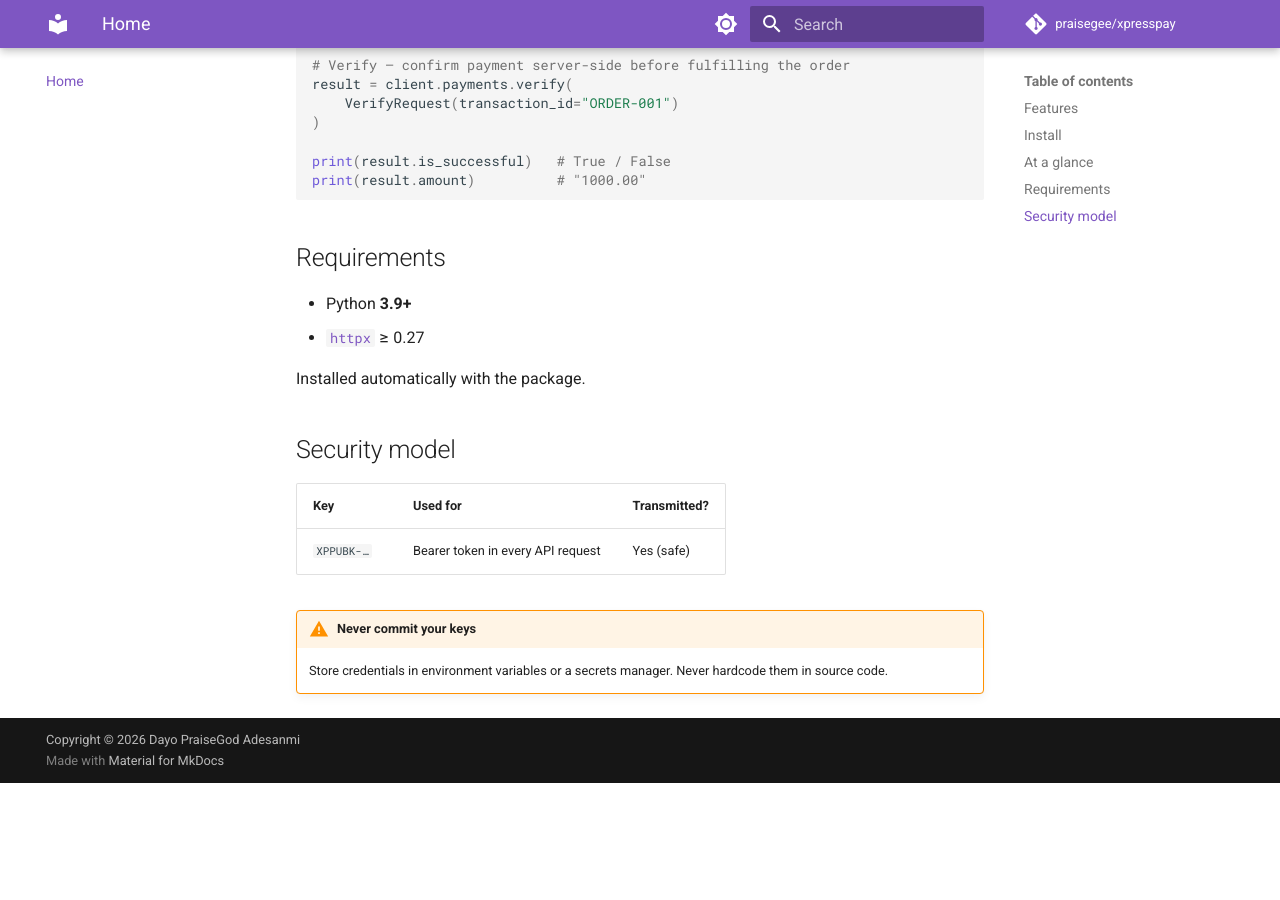
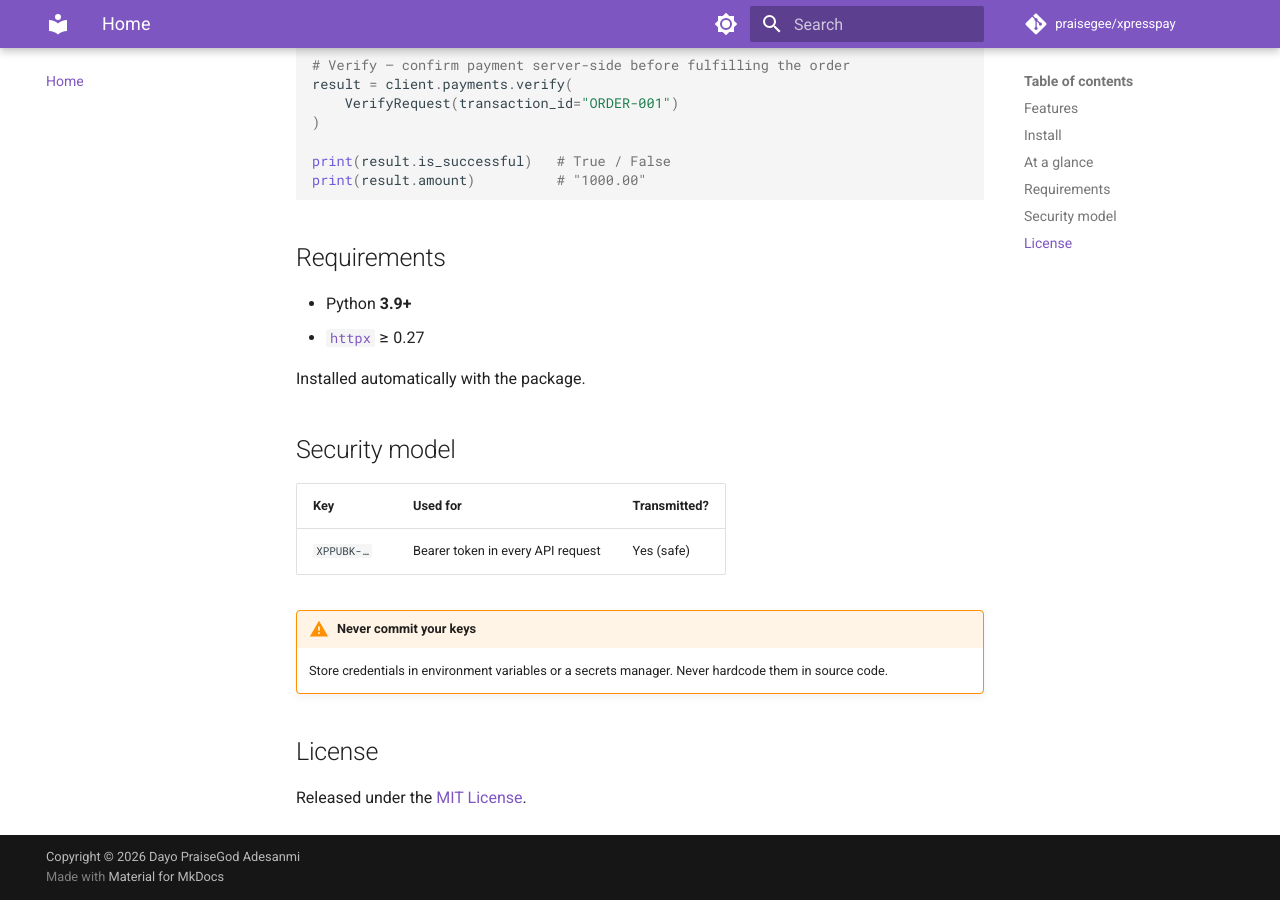
Before and after one commit to praisegee/xpresspay, an MkDocs documentation site: the page built from docs/index.md, in a window 1280 px wide and 900 px high, scrolled down 1304 px. Built offline with MkDocs 1.6.1 and Material for MkDocs 9.7.7, drawn with Linux system fonts in a browser that asks for light colours; comment, search, counter and statistics services are not loaded; before the commit the page ends 2087 px from its top, so only the background shows below that.

Commit message:
docs: reference LICENSE file in README and docs

```diff
--- a/docs/index.md
+++ b/docs/index.md
@@ -71,3 +71,7 @@
 
 !!! warning "Never commit your keys"
     Store credentials in environment variables or a secrets manager. Never hardcode them in source code.
+
+## License
+
+Released under the [MIT License](https://github.com/praisegee/xpresspay/blob/main/LICENSE).
```
Also changed, not shown: README.md (+1 -1 lines).
